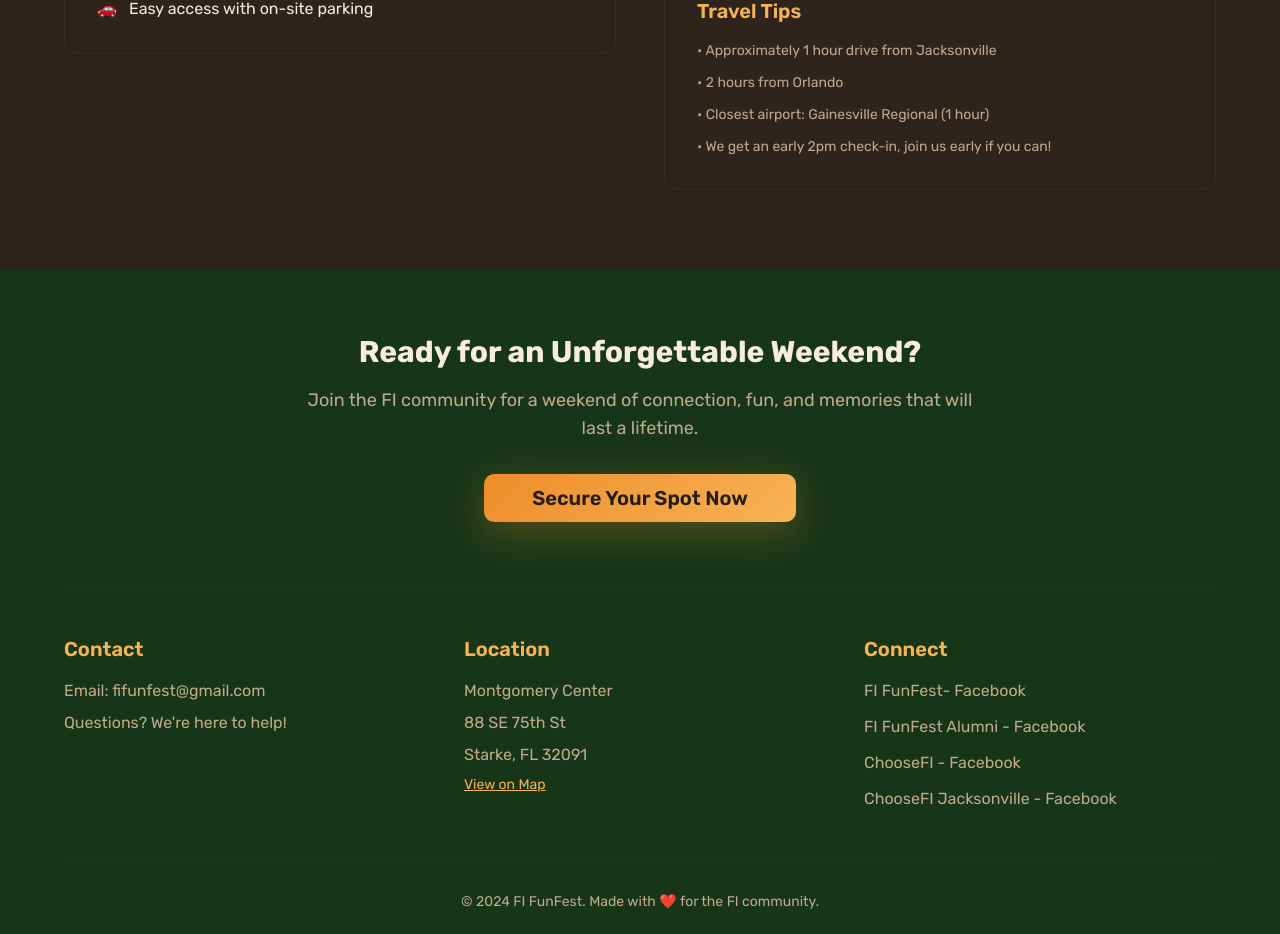
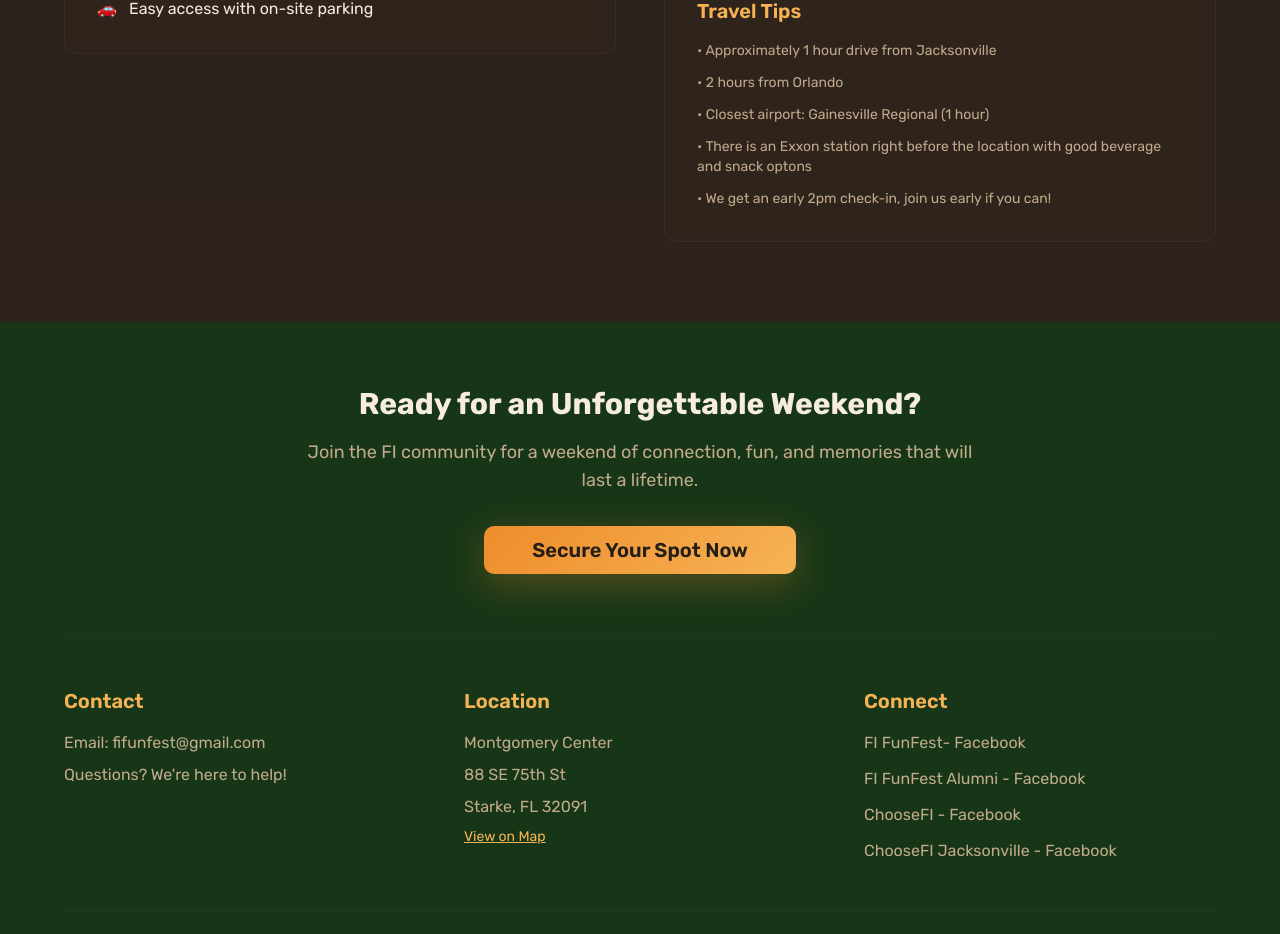
Before and after one commit to BradRollins/fifunfest, a React (Vite) app: page / in a window 1280 px wide. Shown: the part 5138-6072 px from the top of the page. Built offline with nearby package versions, Linux system fonts and the light colour scheme.

Commit message:
Updated Location.tsx

```diff
--- a/src/components/Location.tsx
+++ b/src/components/Location.tsx
@@ -86,6 +86,7 @@ const Location = () => {
                   <p>• Approximately 1 hour drive from Jacksonville</p>
                   <p>• 2 hours from Orlando</p>
                   <p>• Closest airport: Gainesville Regional (1 hour)</p>
+                  <p>• There is an Exxon station right before the location with good beverage and snack optons</p>
                   <p>• We get an early 2pm check-in, join us early if you can!</p>
                 </div>
               </Card>
```
